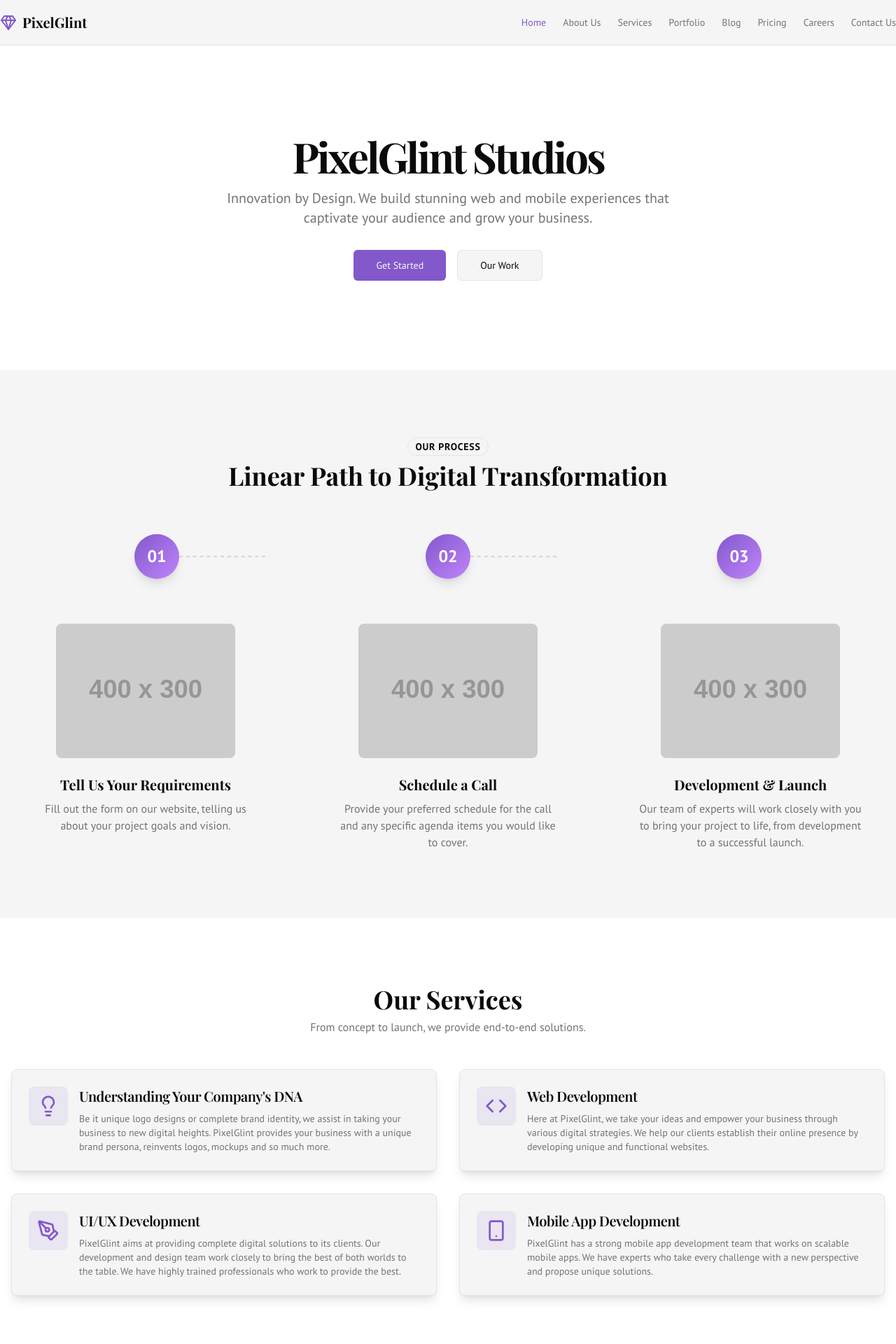
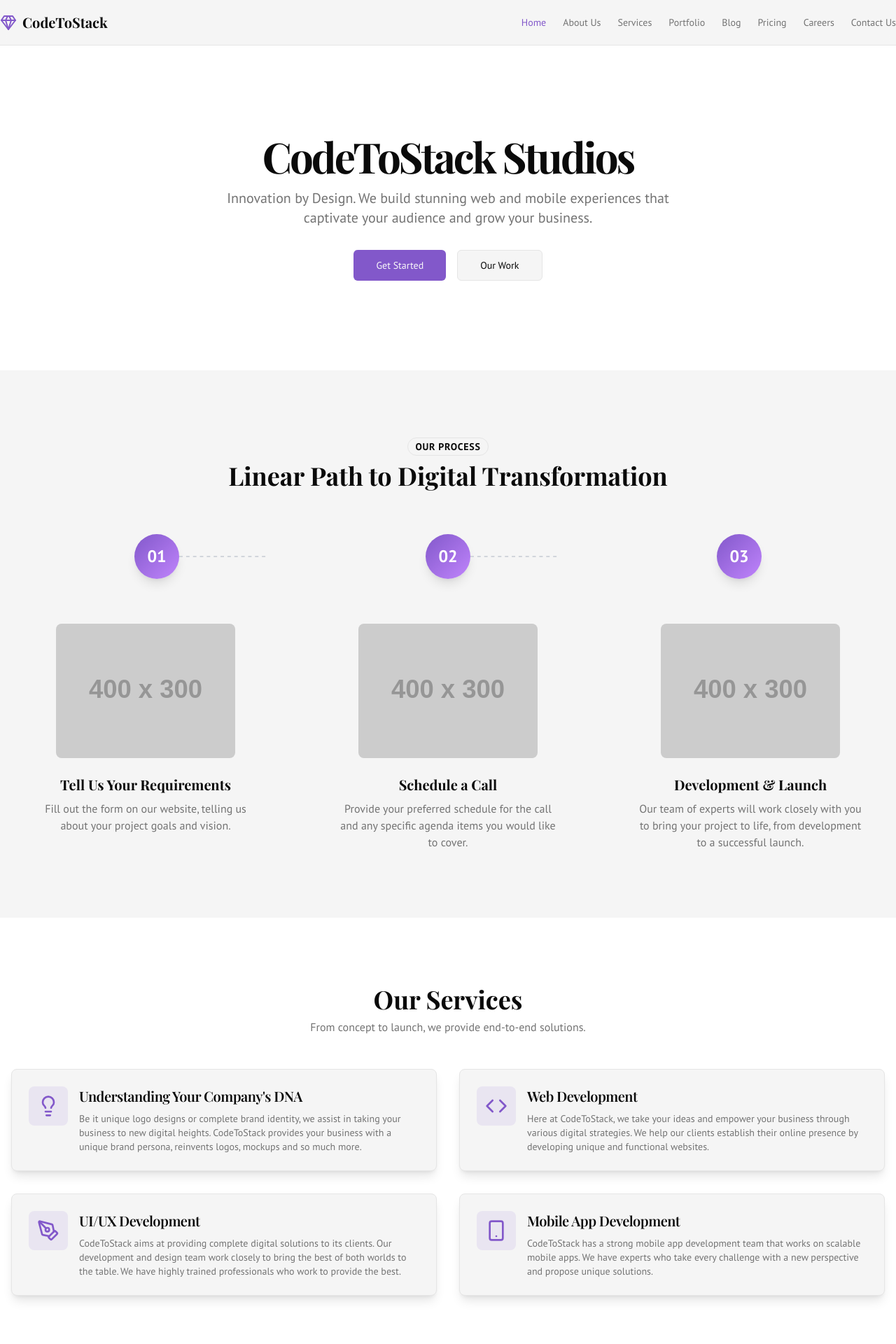
Before and after one commit to zobi404/coretostack, a Next.js app: page / in a window 1280 px wide. Shown: the top 1920 px of the page at 70% size. Built offline with nearby package versions, Linux system fonts and the light colour scheme; a web font is replaced by a local one.

Commit message:
change the web app name to "codetostack"

```diff
--- a/src/app/about/page.tsx
+++ b/src/app/about/page.tsx
@@ -27,7 +27,7 @@ export default function AboutPage() {
   return (
     <div className="container mx-auto px-4 py-16">
       <section className="text-center mb-16">
-        <h1 className="font-headline text-4xl md:text-5xl font-bold mb-4">About PixelGlint</h1>
+        <h1 className="font-headline text-4xl md:text-5xl font-bold mb-4">About CodeToStack</h1>
         <p className="text-lg text-muted-foreground max-w-3xl mx-auto">
           We are a passionate team of designers, developers, and strategists dedicated to creating digital experiences that are not only beautiful but also effective.
         </p>
--- a/src/app/admin/settings/page.tsx
+++ b/src/app/admin/settings/page.tsx
@@ -17,7 +17,7 @@ export default function AdminSettingsPage() {
             <form className="space-y-4 max-w-lg">
               <div className="space-y-2">
                 <Label htmlFor="email">Public Email</Label>
-                <Input id="email" defaultValue="hello@pixelglint.com" />
+                <Input id="email" defaultValue="hello@codetostack.com" />
               </div>
               <div className="space-y-2">
                 <Label htmlFor="phone">Phone Number</Label>
--- a/src/app/blog/page.tsx
+++ b/src/app/blog/page.tsx
@@ -9,7 +9,7 @@ export default function BlogPage() {
   return (
     <div className="container mx-auto px-4 py-16">
       <section className="text-center mb-12">
-        <h1 className="font-headline text-4xl md:text-5xl font-bold mb-4">PixelGlint Blog</h1>
+        <h1 className="font-headline text-4xl md:text-5xl font-bold mb-4">CodeToStack Blog</h1>
         <p className="text-lg text-muted-foreground max-w-3xl mx-auto">
           Insights, tutorials, and stories from the world of design and development.
         </p>
--- a/src/app/contact/page.tsx
+++ b/src/app/contact/page.tsx
@@ -53,7 +53,7 @@ export default function ContactPage() {
                     </div>
                     <div>
                         <h3 className="text-lg font-semibold">Email Us</h3>
-                        <p className="text-muted-foreground">hello@pixelglint.com</p>
+                        <p className="text-muted-foreground">hello@codetostack.com</p>
                     </div>
                 </div>
                 <div className="flex items-start gap-4">
--- a/src/app/layout.tsx
+++ b/src/app/layout.tsx
@@ -5,7 +5,7 @@ import Footer from "@/components/layout/Footer";
 import "./globals.css";
 
 export const metadata: Metadata = {
-  title: "PixelGlint Studios",
+  title: "CodeToStack Studios",
   description: "Innovation by Design. We build stunning web and mobile experiences.",
 };
 
--- a/src/app/page.tsx
+++ b/src/app/page.tsx
@@ -10,22 +10,22 @@ const services = [
   {
     icon: <Lightbulb className="w-8 h-8 text-primary" />,
     title: "Understanding Your Company's DNA",
-    description: "Be it unique logo designs or complete brand identity, we assist in taking your business to new digital heights. PixelGlint provides your business with a unique brand persona, reinvents logos, mockups and so much more.",
+    description: "Be it unique logo designs or complete brand identity, we assist in taking your business to new digital heights. CodeToStack provides your business with a unique brand persona, reinvents logos, mockups and so much more.",
   },
   {
     icon: <Code className="w-8 h-8 text-primary" />,
     title: "Web Development",
-    description: "Here at PixelGlint, we take your ideas and empower your business through various digital strategies. We help our clients establish their online presence by developing unique and functional websites.",
+    description: "Here at CodeToStack, we take your ideas and empower your business through various digital strategies. We help our clients establish their online presence by developing unique and functional websites.",
   },
   {
     icon: <PenTool className="w-8 h-8 text-primary" />,
     title: "UI/UX Development",
-    description: "PixelGlint aims at providing complete digital solutions to its clients. Our development and design team work closely to bring the best of both worlds to the table. We have highly trained professionals who work to provide the best.",
+    description: "CodeToStack aims at providing complete digital solutions to its clients. Our development and design team work closely to bring the best of both worlds to the table. We have highly trained professionals who work to provide the best.",
   },
   {
     icon: <Smartphone className="w-8 h-8 text-primary" />,
     title: "Mobile App Development",
-    description: "PixelGlint has a strong mobile app development team that works on scalable mobile apps. We have experts who take every challenge with a new perspective and propose unique solutions.",
+    description: "CodeToStack has a strong mobile app development team that works on scalable mobile apps. We have experts who take every challenge with a new perspective and propose unique solutions.",
   }
 ];
 
@@ -99,7 +99,7 @@ export default function Home() {
       <section className="w-full bg-card py-20 md:py-32 text-center">
         <div className="container mx-auto px-4">
           <h1 className="font-headline text-4xl md:text-6xl font-bold tracking-tighter mb-4">
-            PixelGlint Studios
+            CodeToStack Studios
           </h1>
           <p className="text-lg md:text-xl text-muted-foreground max-w-2xl mx-auto mb-8">
             Innovation by Design. We build stunning web and mobile experiences that captivate your audience and grow your business.
--- a/src/components/auth/LoginForm.tsx
+++ b/src/components/auth/LoginForm.tsx
@@ -18,7 +18,7 @@ export function LoginForm() {
     const password = event.currentTarget.password.value;
 
     // In a real app, you would call Firebase Auth here.
-    if (email === "admin@pixelglint.com" && password === "password") {
+    if (email === "admin@codetostack.com" && password === "password") {
       toast({
         title: "Login Successful",
         description: "Redirecting to admin dashboard...",
@@ -39,7 +39,7 @@ export function LoginForm() {
     <form onSubmit={handleSubmit} className="space-y-4">
       <div className="space-y-2">
         <Label htmlFor="email">Email</Label>
-        <Input id="email" type="email" placeholder="admin@pixelglint.com" defaultValue="admin@pixelglint.com" required />
+        <Input id="email" type="email" placeholder="admin@codetostack.com" defaultValue="admin@codetostack.com" required />
       </div>
       <div className="space-y-2">
         <Label htmlFor="password">Password</Label>
--- a/src/components/layout/Footer.tsx
+++ b/src/components/layout/Footer.tsx
@@ -57,7 +57,7 @@ export default function Footer() {
           </div>
         </div>
         <div className="mt-8 border-t pt-6 text-center text-sm text-muted-foreground">
-          <p>&copy; {new Date().getFullYear()} PixelGlint Studios. All rights reserved.</p>
+          <p>&copy; {new Date().getFullYear()} CodeToStack Studios. All rights reserved.</p>
         </div>
       </div>
     </footer>
--- a/src/components/ui/logo.tsx
+++ b/src/components/ui/logo.tsx
@@ -5,7 +5,7 @@ export function Logo({ className }: { className?: string }) {
   return (
     <Link href="/" className={`flex items-center gap-2 text-xl font-bold ${className}`}>
       <Gem className="h-6 w-6 text-primary" />
-      <span className="font-headline">PixelGlint</span>
+      <span className="font-headline">CodeToStack</span>
     </Link>
   );
 }
--- a/src/lib/mock-data.ts
+++ b/src/lib/mock-data.ts
@@ -20,7 +20,7 @@ export const mockPosts: Post[] = [
         <li><strong>Faster Load Times:</strong> Fewer elements mean smaller page sizes and quicker rendering.</li>
         <li><strong>Timeless Aesthetic:</strong> Minimalist designs tend to age better than trend-heavy ones.</li>
       </ul>
-      <p>At PixelGlint, we embrace minimalist principles to create designs that are not only beautiful but also highly functional. It's about finding the perfect balance between form and function.</p>
+      <p>At CodeToStack, we embrace minimalist principles to create designs that are not only beautiful but also highly functional. It's about finding the perfect balance between form and function.</p>
     `
   },
   {
```
